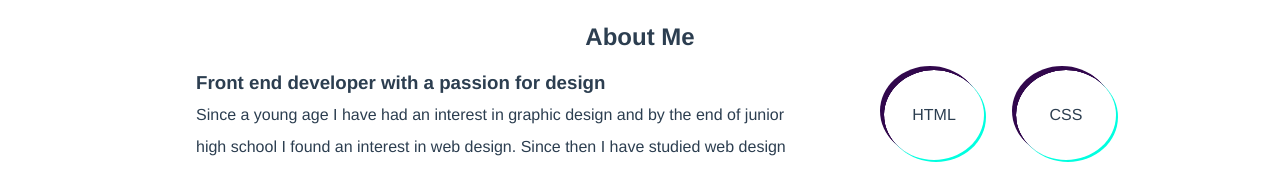
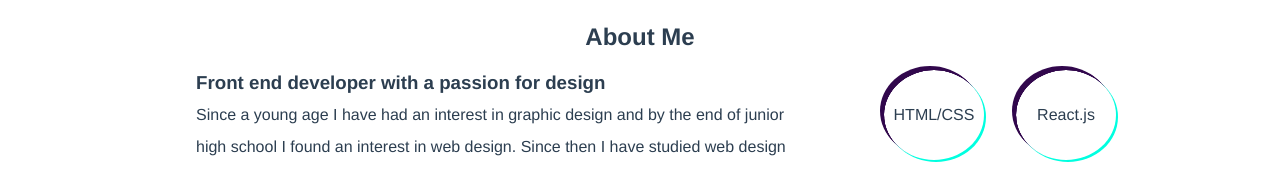
Before and after one commit to jensengbg-johanna-jansson/portfolio, a Vue app: page /#/ in a window 1280 px wide. Shown: the part 769-939 px from the top of the page. Built offline with nearby package versions, Linux system fonts and the light colour scheme.

Commit message:
Update competences list

```diff
--- a/src/components/About.vue
+++ b/src/components/About.vue
@@ -8,8 +8,8 @@
                 <p class="about-content-info-text">Today I am a developer at FrontEdge IT, where I work with various technologies like React, Next.js, TypeScript, Cypress and many more.</p>
             </div>
             <aside class="about-competenses">
-                <p class="about-competenses-item">HTML</p>
-                <p class="about-competenses-item">CSS</p>
+                <p class="about-competenses-item">HTML/CSS</p>
+                <p class="about-competenses-item">React.js</p>
                 <p class="about-competenses-item">JavaScript</p>
                 <p class="about-competenses-item">Vue.js</p>
             </aside>
```
